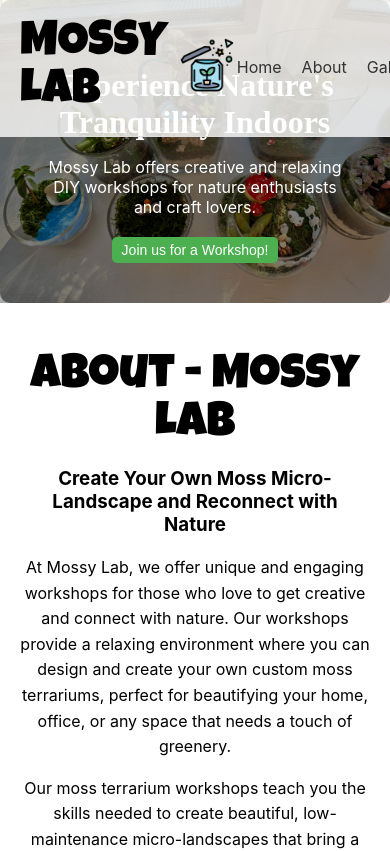
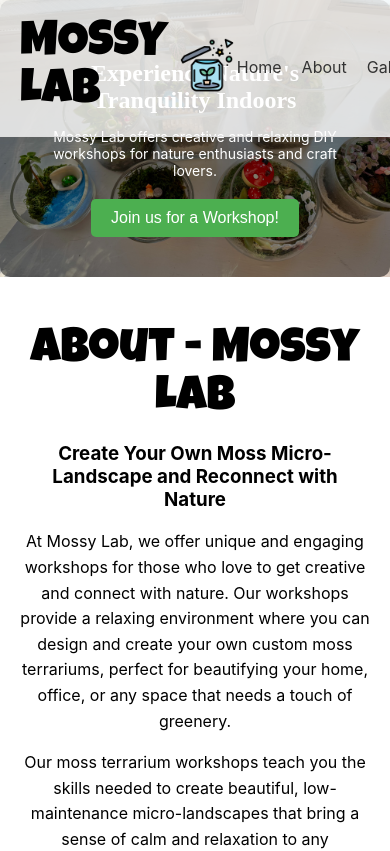
Before and after one commit to ShervonnW/mossylab_web, a React (Create React App) app in the folder client/: page / in a window 390 px wide. Shown: the top 851 px of the page. Built offline with nearby package versions, Linux system fonts and the light colour scheme.

Commit message:
updated app.js

```diff
--- a/client/src/App.js
+++ b/client/src/App.js
@@ -6,7 +6,7 @@ import AboutPage from './pages/AboutPage';
 import GalleryPage from './pages/GalleryPage';
 import TerrariumsPage from './pages/TerrariumsPage';
 import ContactPage from './pages/ContactPage';
-import './responsive.css';
+
 const App = () => {
   return (
     <Router>
--- a/client/src/index.js
+++ b/client/src/index.js
@@ -3,7 +3,6 @@ import ReactDOM from 'react-dom/client';
 import './index.css';
 import App from './App';
 import reportWebVitals from './reportWebVitals';
-import './responsive.css';
 
 const root = ReactDOM.createRoot(document.getElementById('root'));
 root.render(
--- a/client/src/pages/GalleryPage.js
+++ b/client/src/pages/GalleryPage.js
@@ -13,7 +13,7 @@ const productsData = [
 ];
 
 const GalleryPage = () => {
-  const [products, setProducts] = useState(productsData);
+  const [products] = useState(productsData);
   const [currentPage, setCurrentPage] = useState(1);
   const [productsPerPage] = useState(9);
   const [sortType, setSortType] = useState('az');
--- a/client/src/responsive.css
+++ /dev/null
@@ -1,49 +0,0 @@
-/* responsive.css */
-
-@media (max-width: 768px) {
-    .hero-content {
-      padding: 20px;
-    }
-
-    .hero h1 {
-      font-size: 2rem;
-    }
-
-    .hero p {
-      font-size: 1rem;
-    }
-
-    .btn {
-      padding: 5px 10px;
-      font-size: 0.875rem;
-    }
-
-    .product-grid {
-      grid-template-columns: 1fr; /* 在小屏幕上每行一个商品 */
-      gap: 20px; /* 调整间距 */
-    }
-
-    .product-card {
-      width: 100%; /* 全宽 */
-      height: auto; /* 自动高度 */
-      margin: 0 auto; /* 居中 */
-    }
-
-    .gallery-h1 {
-      font-size: 2rem;
-    }
-
-    .product-filters {
-      flex-direction: column; /* 垂直排列 */
-      gap: 10px; /* 调整间距 */
-    }
-
-    .footer-section {
-      flex: 1 1 100%;
-    }
-
-    .footer-container {
-      flex-direction: column;
-      align-items: center;
-    }
-  }
```
